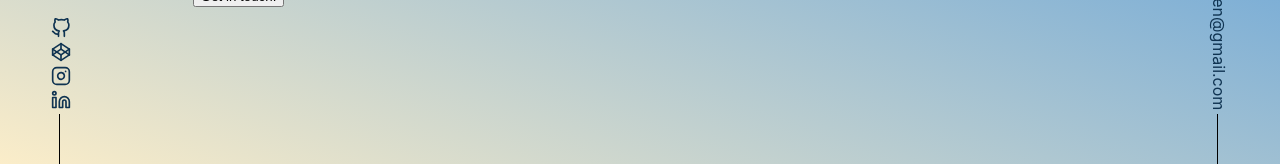
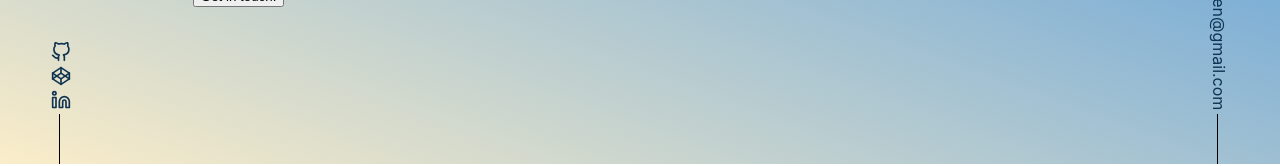
Before and after one commit to karnnivore/nick-chinsen-website, a Next.js app: page / in a window 1280 px wide. Shown: the part 636-802 px from the top of the page. Built offline with nearby package versions, Linux system fonts and the light colour scheme.

Commit message:
Add links for social side bar

```diff
--- a/components/layout/Sidebar.tsx
+++ b/components/layout/Sidebar.tsx
@@ -10,16 +10,13 @@ export const Sidebar = () => {
     <div className={styles.sideBarSocials}>
       <ul>
         <li>
-          <a><GithubIcon/></a>
+          <a href="https://github.com/karnnivore" target="blank"><GithubIcon/></a>
         </li>
         <li>
-          <a><CodepenIcon/></a>
+          <a href="https://codepen.io/karnnivore-the-animator" target="_blank"><CodepenIcon/></a>
         </li>
         <li>
-          <a><InstaIcon/></a>
-        </li>
-        <li>
-          <a><LinkedinIcon/></a>
+          <a href="https://www.linkedin.com/in/nick-chinsen/" target="_blank"><LinkedinIcon/></a>
         </li>
         <div className={styles.verticalLine}></div>
       </ul>
```
